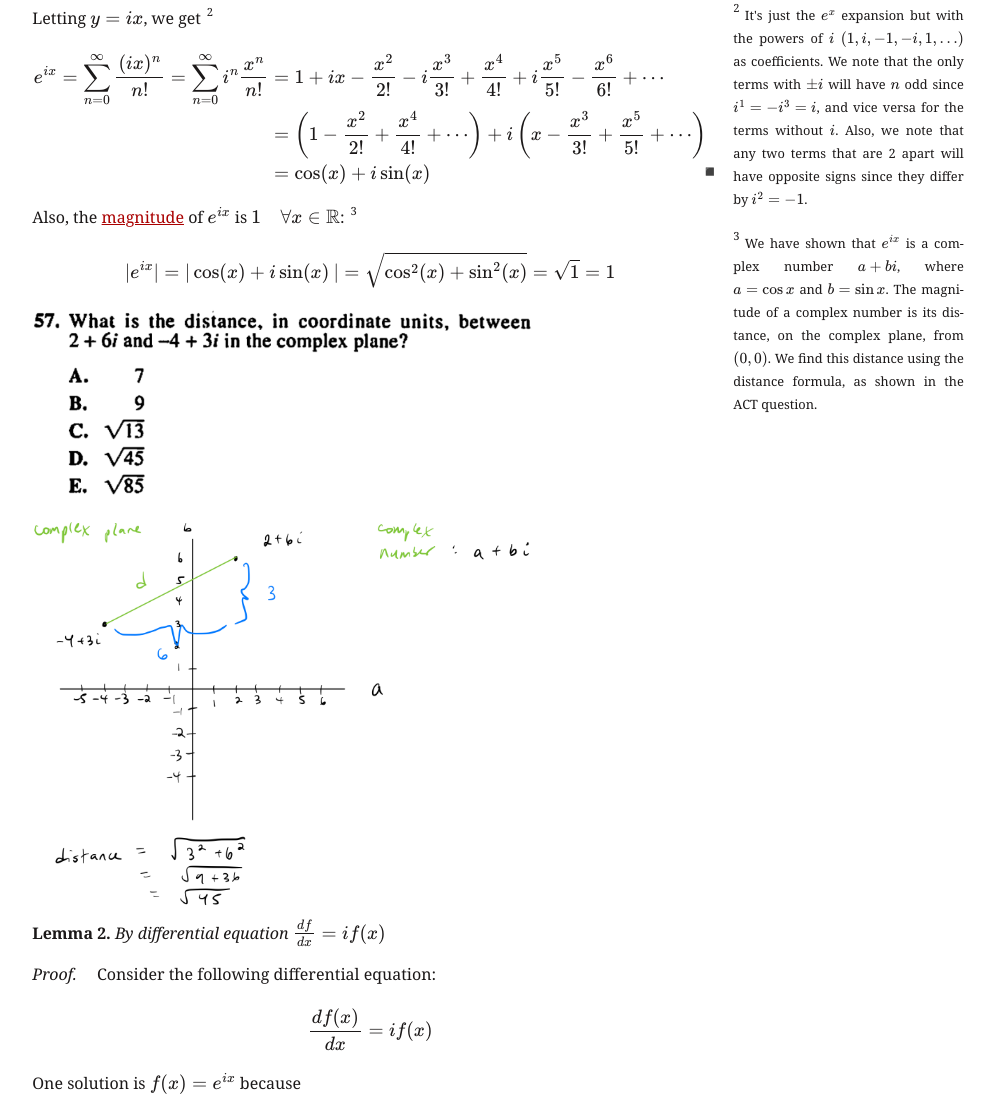
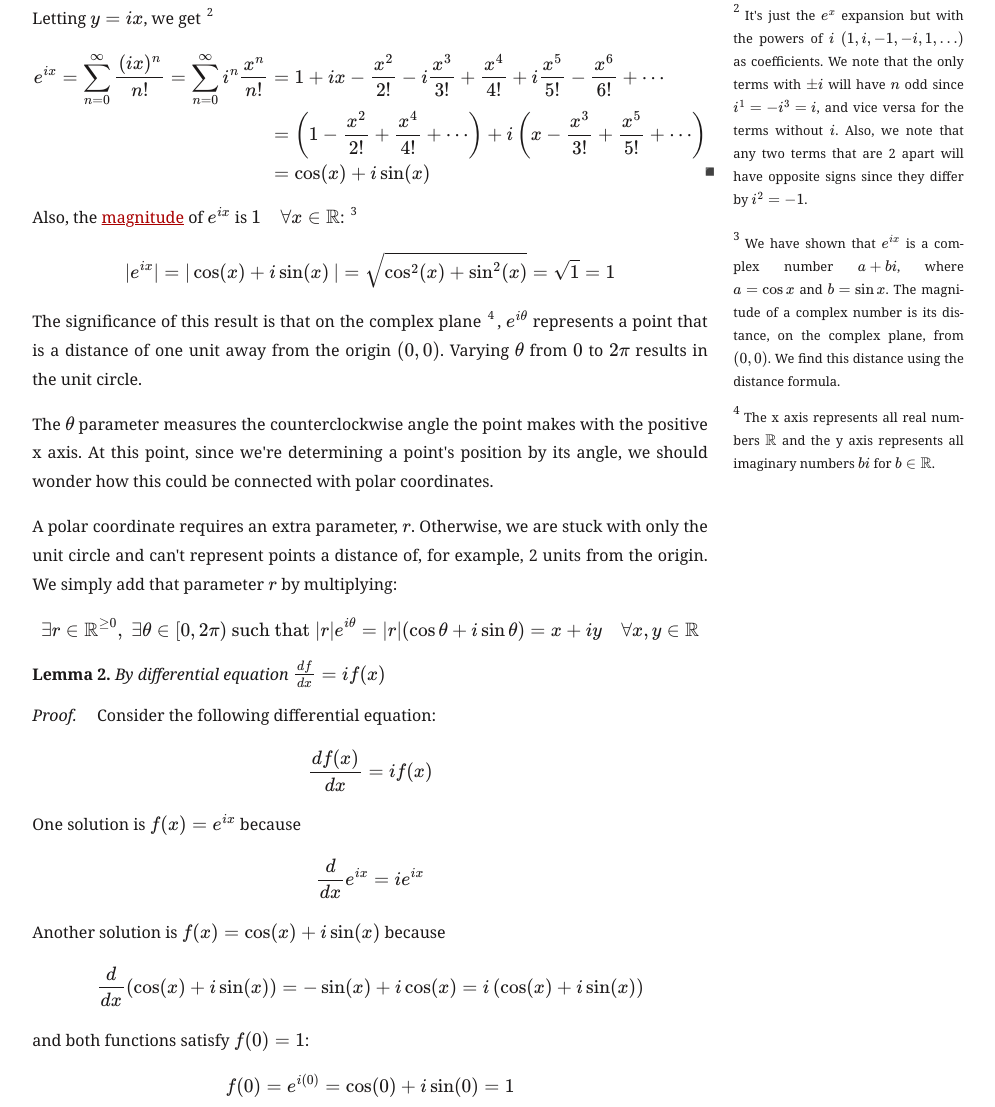
Before and after one commit to jesse-wei/website, a plain HTML site: page blog/exp(ix).html in a window 1280 px wide. Shown: the part 457-1564 px from the top of the page, without its empty margins (270-1265 px from the left). Drawn offline with nearby package versions, Linux system fonts and the light colour scheme; a web font is replaced by a local one.

Commit message:
exp(ix) - remove act question, add polar coordinate explanation

```diff
--- a/blog/exp(ix).html
+++ b/blog/exp(ix).html
@@ -54,15 +54,26 @@
         <input type="checkbox" id="sn-3" class="sidenote-toggle" />
         <span class="sidenote">We have shown that \(e^{ix}\) is a complex number \(a+bi\), where \(a=\cos x\) and
             \(b=\sin x\). The magnitude of a complex number is its distance, on the complex plane, from \((0, 0)\). We
-            find this distance using the distance formula, as shown in the ACT question.</span>
+            find this distance using the distance formula.</span>
         $$|e^{ix}| = |\cos(x) + i\sin(x)\:| = \sqrt{\cos^2(x) + \sin^2(x)} = \sqrt{1} = 1$$
     </p>
     <p>
-        <img class="resize center-horizontal" src="/img/blog/magnitude-complex-num.jpeg" alt="ACT 74H Math # 57">
+        The significance of this result is that on the complex plane
+        <label for="sn-4" class="sidenote-toggle sidenote-number"></label>
+        <input type="checkbox" id="sn-4" class="sidenote-toggle" />
+        <span class="sidenote">The x axis represents all real numbers \(\mathbb{R}\) and the y axis represents all imaginary numbers \(bi\) for \(b \in \mathbb{R}\).</span>
+        , \(e^{i\theta}\) represents a point that is a distance of one unit away from the origin \((0, 0)\). Varying \(\theta\) from \(0\) to \(2 \pi\) results in the unit circle.
     </p>
+
     <p>
-        <img class="resize center-horizontal" src="/img/blog/magnitude-complex-num-sol.jpeg"
-            alt="ACT 74H Math #57 Solution">
+        The \(\theta\) parameter measures the counterclockwise angle the point makes with the positive x axis. At this point, since we're determining a point's position by its angle, we should wonder how this could be connected with polar coordinates.
+    </p>
+
+    <p>
+        A polar coordinate requires an extra parameter, \(r\). Otherwise, we are stuck with only the unit circle and can't represent points a distance of, for example, 2 units from the origin. We simply add that parameter \(r\) by multiplying:
+        $$
+        \exists r \in \mathbb{R}^{\geq 0}, \; \exists \theta \in [0, 2\pi) \textrm{ such that } |r|e^{i\theta} = |r|(\cos \theta + i \sin \theta) = x + iy \quad \forall x,y \in \mathbb{R}
+        $$
     </p>
 
     <div class="lemma">By differential equation \(\frac{df}{dx}=if(x)\)</div>
```
